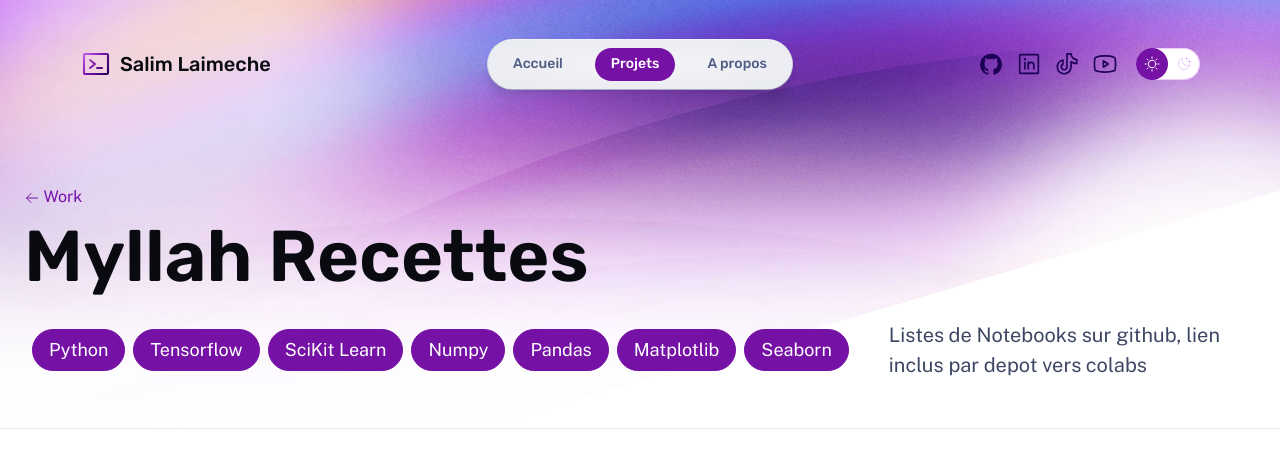
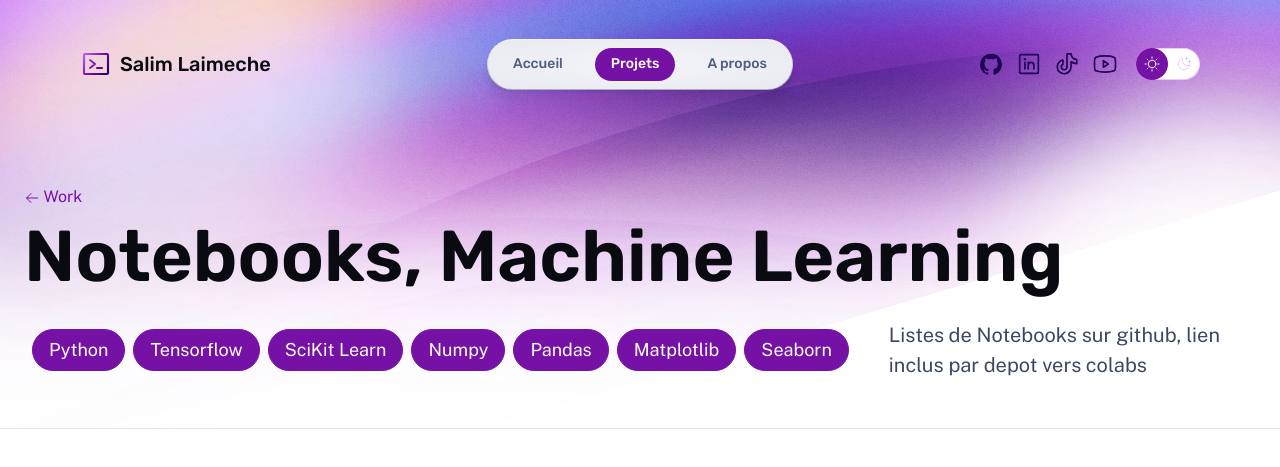
Before and after one commit to salim4n/salim-laimeche-portfolio, an Astro site: page /work/nested/notebooks in a window 1280 px wide. Shown: the top 467 px of the page. Built offline with nearby package versions, Linux system fonts and the light colour scheme; Astro itself is replaced by a stand-in of ours.

Commit message:
saved wuthout bug

```diff
--- a/src/content/work/nested/notebooks.md
+++ b/src/content/work/nested/notebooks.md
@@ -1,8 +1,8 @@
 ---
-title: Myllah Recettes
+title: Notebooks, Machine Learning
 publishDate: 2020-03-04 00:00:00
-img: /assets/notebooks.png
-img_alt: Myllah Recettes
+img: /assets/notebooks.jpg
+img_alt: Une intelligence artificielle
 description: |
   Listes de Notebooks sur github, lien inclus par depot vers colabs
 tags:
```
